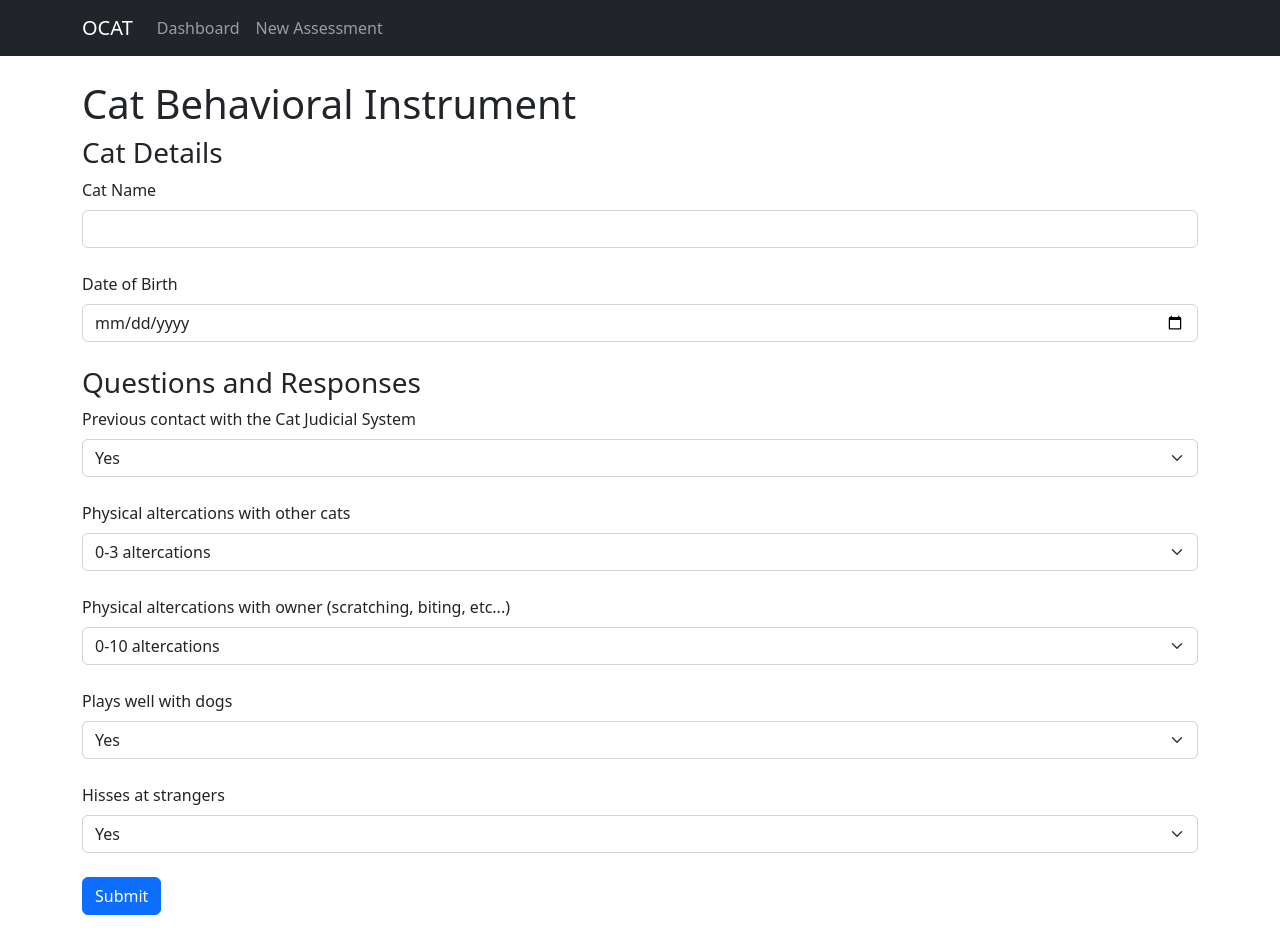
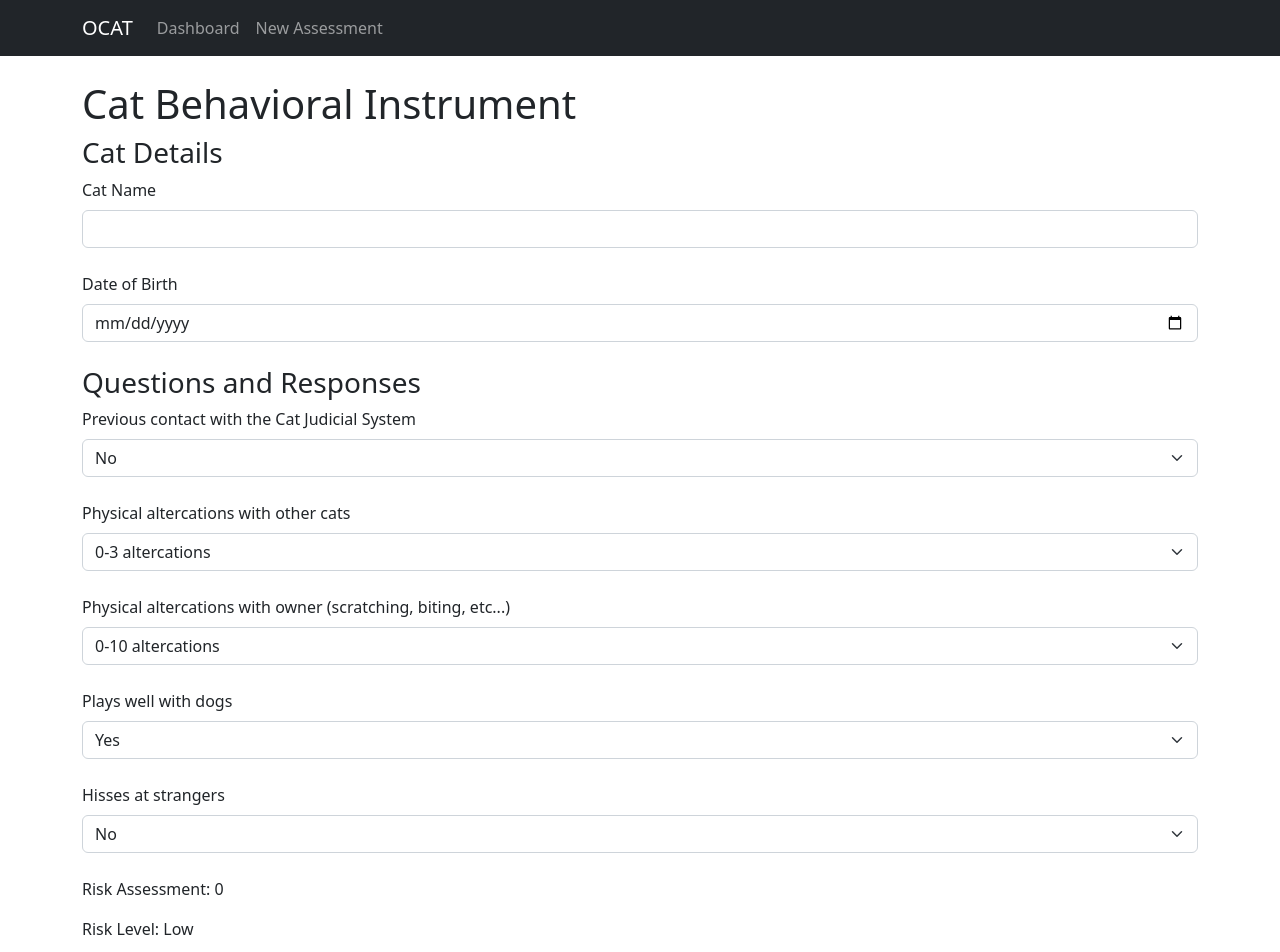
Before and after one commit to huynh-dzi/OCAT_intern, a React (Create React App) app in the folder packages/client/: page /assessment/new in a window 1280 px wide. Shown: the top 952 px of the page. Before the commit the page ends 915 px from the top, so only its background shows below. Built offline with nearby package versions, Linux system fonts and the light colour scheme.

Commit message:
calculated score and determined risk level

```diff
--- a/packages/client/src/pages/Assessments/NewAssessment.jsx
+++ b/packages/client/src/pages/Assessments/NewAssessment.jsx
@@ -1,13 +1,44 @@
-import React from 'react';
+import React, { useEffect } from 'react';
 import { Button, Form } from 'react-bootstrap';
 import { useForm } from 'react-hook-form';
 import { AssessmentService } from '../../services/AssessmentService';
 
 export const NewAssessment = () => {
-  const { handleSubmit } = useForm();
+  const { handleSubmit, register, setValue, watch } = useForm({
+    defaultValues: {
+      altercationsCats: 0,
+      altercationsOwner: 0,
+      contactWithSystem: 0,
+      hissesAtStrangers: 0,
+      playsWellWithDogs: 0,
+    },
+  });
   // create a form that utilizes the "onSubmit" function to send data to
   // packages/client/src/services/AssessmentService.js and then onto the packages/api/src/routes/assessment express API
+
+  const altercationsCats = watch(`altercationsCats`);
+  const altercationsOwner = watch(`altercationsOwner`);
+  const contactWithSystem = watch(`contactWithSystem`);
+  const hissesAtStrangers = watch(`hissesAtStrangers`);
+  const playsWellWithDogs = watch(`playsWellWithDogs`);
+
+  const sum = parseInt(altercationsCats) +
+  parseInt(altercationsOwner) +
+  parseInt(contactWithSystem) +
+  parseInt(hissesAtStrangers) +
+  parseInt(playsWellWithDogs);
+
+  function riskLevel() {
+    if (sum <= 1) {
+      return <span>Low</span>;
+    } else if (sum >= 2 && sum <= 3) {
+      return <span>Medium</span>;
+    }
+    return <span>High</span>;
+  }
+
   const onSubmit = async (data) => {
+    console.log(data);
     await AssessmentService.submit(data);
   };
 
@@ -15,53 +46,62 @@ export const NewAssessment = () => {
     <>
       <Form.Label>{label}</Form.Label>
       <Form.Select ref={ref} onChange={onChange}>
-        <option value="1">{option1}</option>
-        <option value="2">{option2}</option>
+        <option value="0">{option1}</option>
+        <option value="1">{option2}</option>
       </Form.Select>
       <br />
     </>);
 
-  return <Form onSubmit={handleSubmit(onSubmit)}>
+  return <Form onSubmit={handleSubmit((data) => onSubmit(data))}>
     <h1>Cat Behavioral Instrument</h1>
     <h3>Cat Details</h3>
     <Form.Group>
       <Form.Label>Cat Name</Form.Label>
-      <Form.Control type="text" />
+      <Form.Control type="text" {...register(`catName`)} />
     </Form.Group>
     <br />
 
     <Form.Group>
       <Form.Label>Date of Birth</Form.Label>
-      <Form.Control type="date" placeholder="DOB" />
+      <Form.Control type="date" placeholder="DOB" {...register(`catDateOfBirth`)} />
     </Form.Group>
     <br />
 
     <h3>Questions and Responses</h3>
-    <Select
+    <Select {...register(`contactWithSystem`)}
+      onChange={e => setValue(`contactWithSystem`, parseInt(e.target.value))}
       label="Previous contact with the Cat Judicial System"
-      option1="Yes"
-      option2="No"
+      option1="No"
+      option2="Yes"
     />
-    <Select
+    <Select {...register(`altercationsCats`)}
+      onChange={e => setValue(`altercationsCats`, parseInt(e.target.value))}
       label="Physical altercations with other cats"
       option1="0-3 altercations"
       option2="3+ altercations"
     />
-    <Select
+    <Select {...register(`altercationsOwner`)}
+      onChange={e => setValue(`altercationsOwner`, parseInt(e.target.value))}
       label="Physical altercations with owner (scratching, biting, etc...)"
       option1="0-10 altercations"
       option2="10+ altercations"
     />
-    <Select
+    <Select {...register(`playsWellWithDogs`)}
+      onChange={e => setValue(`playsWellWithDogs`, parseInt(e.target.value))}
       label="Plays well with dogs"
       option1="Yes"
       option2="No"
     />
-    <Select
+    <Select {...register(`hissesAtStrangers`)}
+      onChange={e => setValue(`hissesAtStrangers`, parseInt(e.target.value))}
       label="Hisses at strangers"
-      option1="Yes"
-      option2="No"
+      option1="No"
+      option2="Yes"
     />
+
+    <p {...register(`score`)}>Risk Assessment: {sum}</p>
+    <p {...register(`riskLevel`)}>Risk Level: {riskLevel()}</p>
+
     <Button variant="primary" type="submit">Submit</Button>
   </Form>;
 };
```
